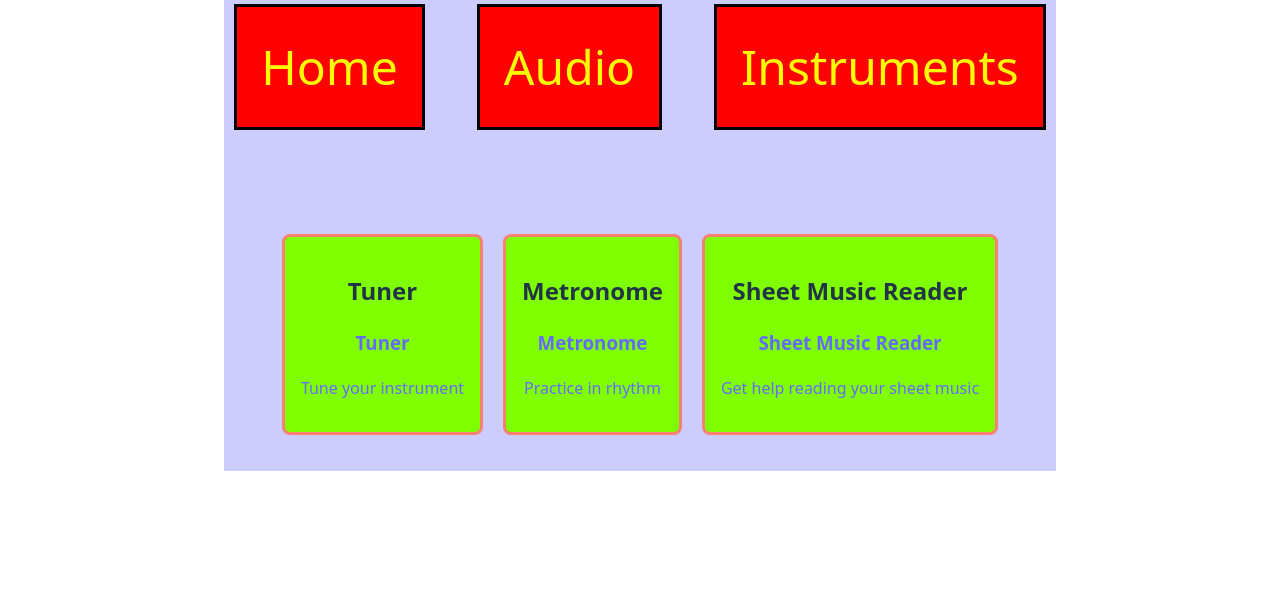
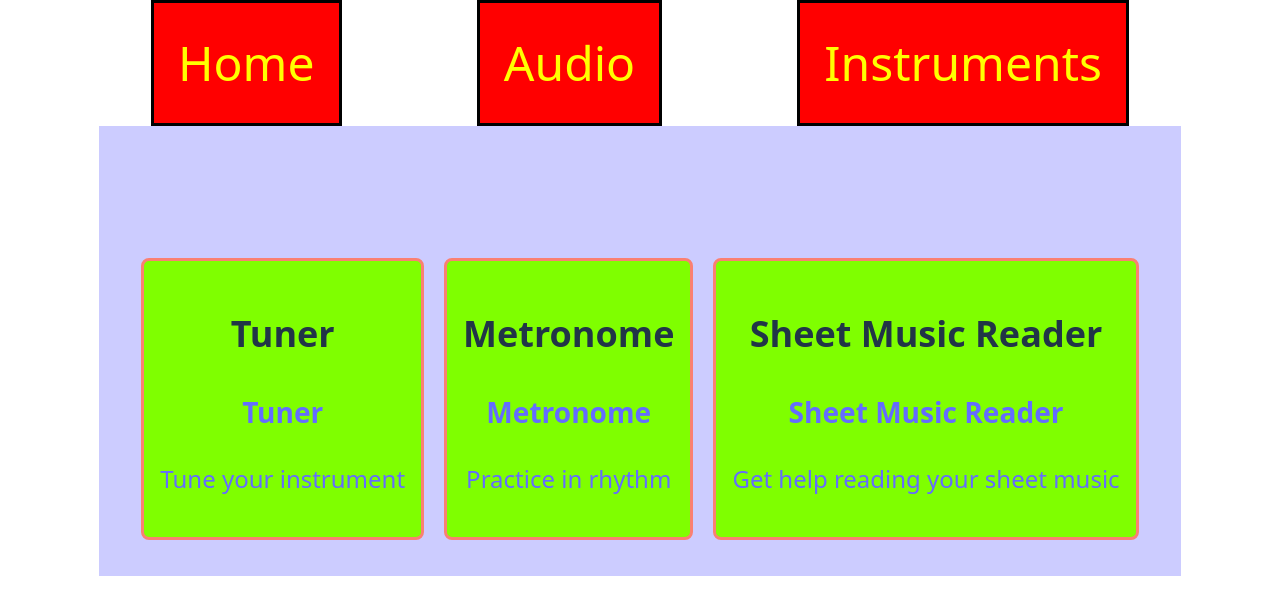
Before and after one commit to ChaseWright294/EyesAndEars, a React (Vite) app in the folder frontend/: page / in a window 1280 px wide. Shown: the top 614 px of the page. Built offline with nearby package versions, Linux system fonts and the light colour scheme.

Commit message:
Changed font sizes and recentered

```diff
--- a/frontend/src/css/App.css
+++ b/frontend/src/css/App.css
@@ -17,20 +17,23 @@
   margin:100px 10px 4px 10px;
 }
 
+.page-info {
+  font-size: 150%;
+}
+
 .navbar-links {
   display: flex;
   gap:2rem;
-  float:left;
+  flex-direction: row;
 }
 
 .nav-link {
   color:yellow;
   background-color: red;
-
   top: 0px;
   border: 3px solid black;
   padding: .5em;
-  margin: 4px 10px 4px 10px;
+  margin: auto;
   font-size: 300%;
 }
 
```
